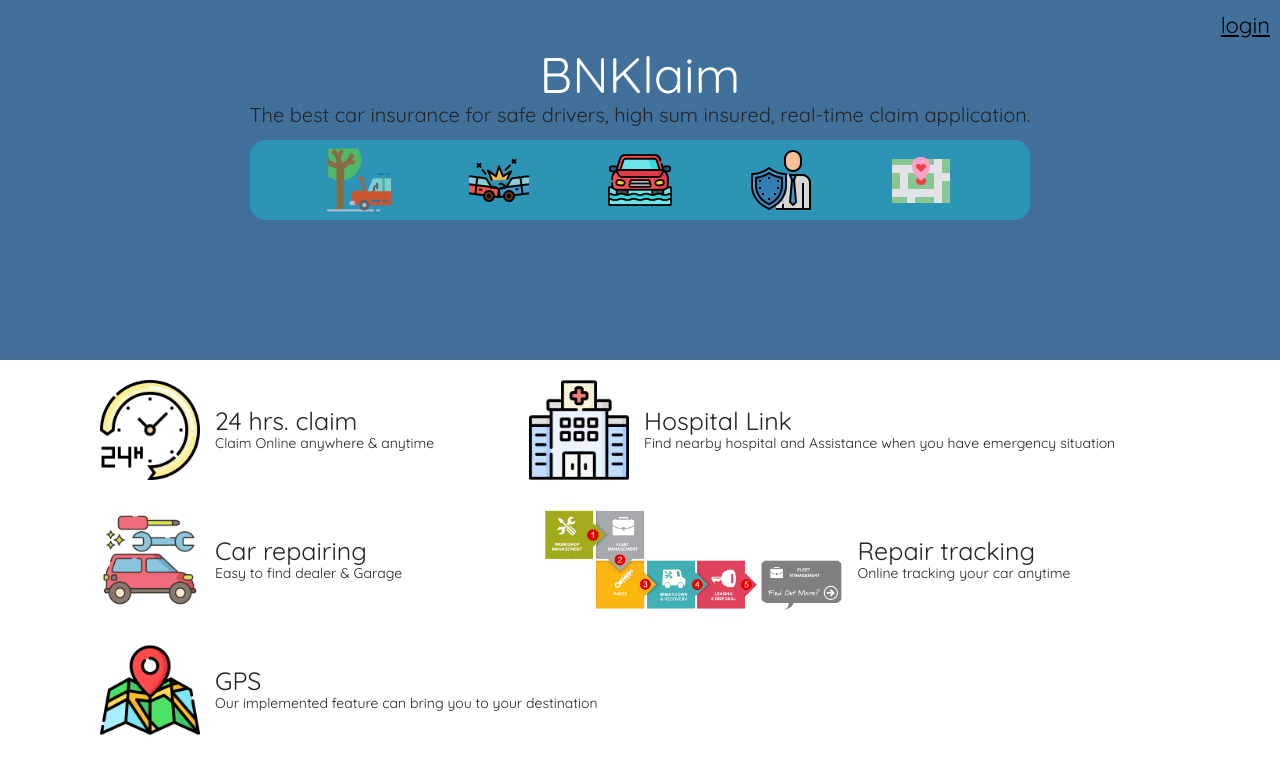
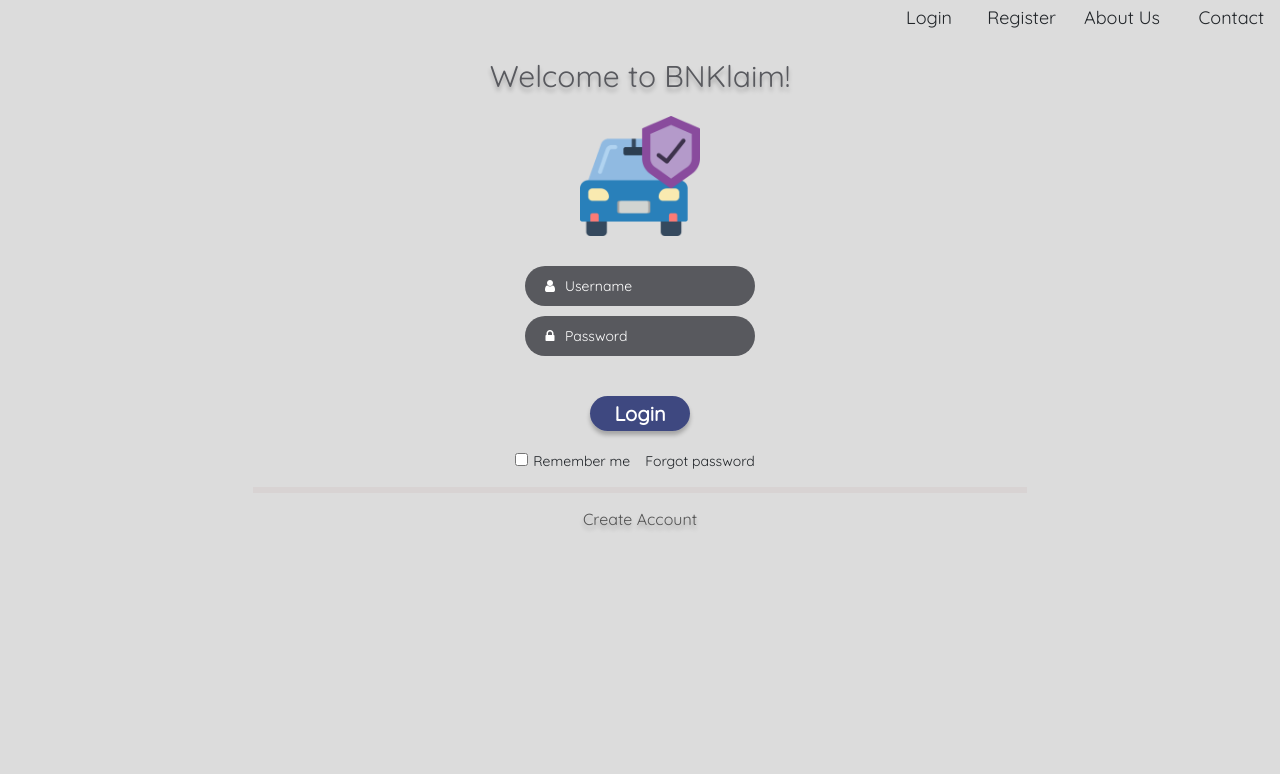
Before and after one commit to Allianz-Training/BNK03-final-project, an Angular app: page / in a window 1280 px wide. Shown: the top 774 px of the page. Built offline with nearby package versions, Linux system fonts and the light colour scheme.

Commit message:
login page interface

```diff
--- a/src/app/app.component.html
+++ b/src/app/app.component.html
@@ -1 +1,2 @@
-<landing-page-base></landing-page-base>
+<!-- <landing-page-base></landing-page-base> -->
+<sign-in-base></sign-in-base>
--- a/src/app/app.module.ts
+++ b/src/app/app.module.ts
@@ -6,6 +6,7 @@ import { FormsModule } from '@angular/forms';
 import { AppRoutingModule } from './app-routing.module';
 import { AppComponent } from './app.component';
 import { LandingPageModule } from './landing-page/landing-page.module';
+import { SignInModule } from './sign-in/sign-in.module';
 
 @NgModule({
   declarations: [AppComponent],
@@ -15,6 +16,7 @@ import { LandingPageModule } from './landing-page/landing-page.module';
     BrowserAnimationsModule,
     LandingPageModule,
     FormsModule,
+    SignInModule
   ],
   providers: [],
   bootstrap: [AppComponent],
--- a/src/app/sign-in/base/base.component.css
+++ b/src/app/sign-in/base/base.component.css
@@ -0,0 +1,83 @@
+div.body {
+    background-color: #DCDCDC;
+    height: 100vh;
+}
+
+.navbar{
+    display: grid;
+    grid-template-columns: 9fr 1fr 1fr 1fr;
+    text-align: right;
+    font-size: 18px;
+}
+.login{
+    text-align: center;
+    display: flex;
+    flex-direction: column;
+    width: 25vw;
+    margin: auto;
+    align-items: center;
+}
+.login img{
+    width: 120px;
+    height: 120px;
+    margin-bottom: 30px;
+}
+#welcome{
+    color: #58595E;
+    font-size: 30px;
+    text-shadow: 0px 4px 4px rgba(0, 0, 0, 0.25);
+    padding: 30px 0px 30px 0px;
+}
+.fa{
+    color:white;
+    position: absolute;
+    padding: 13px;
+    min-width: 50px;
+    text-align: center;
+}
+.input input{
+width: 230px;
+height: 40px;
+background: #58595E;
+border-radius: 25px;
+border:unset;
+margin-bottom: 10px;
+outline: unset;
+color:white;
+padding-left:40px ;
+}
+::placeholder{
+    color: white;
+}
+#loginbtn{
+width: 100px;
+height: 35px;
+background: rgba(23, 36, 106, 0.8);
+box-shadow: 0px 4px 4px rgba(0, 0, 0, 0.25);
+border-radius: 25px;
+border:unset;
+font-weight: bold;
+font-size: 20px;
+color:white;
+margin-top:30px;
+outline: unset;
+}
+.under{
+    margin-top:20px;
+}
+.under span{
+    margin:10px;
+    margin-left:5px;
+}
+.bottom{
+    text-align: center;
+    color: #535353;
+    text-shadow: 0px 4px 4px rgba(0, 0, 0, 0.25);
+    font-size:16px;
+}
+hr{
+    border: 3px solid #D8D3D3;
+    width: 60%;
+    height: 0px;
+    background-color: #D8D3D3 ;
+}
--- a/src/app/sign-in/base/base.component.html
+++ b/src/app/sign-in/base/base.component.html
@@ -1 +1,32 @@
-<p>base works!</p>
+<div class="body">
+    <div class="navbar">
+        <span id="login">Login</span>
+        <span id="register">Register</span>
+        <span id="about-us">About Us</span>
+        <span id="contact">Contact</span>
+    </div>
+    <div class="login">
+        <div id="welcome"> Welcome to BNKlaim!</div>
+        <img src="../../../assets/car-insurance.png" />
+
+        <div class="input">
+            <em class="fa fa-user"></em>
+            <input type="text" id="username" placeholder="Username">
+        </div>
+        <div class="input">
+            <i class="fa fa-lock"></i>
+            <input type="text" id="password" placeholder="Password">
+        </div>
+        <button id="loginbtn">Login</button>
+        <div class="under">
+            <input type="checkbox" />
+            <span id="remember-me">Remember me</span>
+            <span id="forgot-password">Forgot password</span>
+        </div>
+
+    </div>
+    <hr>
+    <div class="bottom">
+        Create Account
+    </div>
+</div>
--- a/src/app/sign-in/sign-in.module.ts
+++ b/src/app/sign-in/sign-in.module.ts
@@ -5,5 +5,6 @@ import { BaseComponent } from './base/base.component';
 @NgModule({
   declarations: [BaseComponent],
   imports: [CommonModule],
+  exports:[BaseComponent]
 })
 export class SignInModule {}
--- a/src/index.html
+++ b/src/index.html
@@ -19,6 +19,7 @@
       href="https://fonts.googleapis.com/icon?family=Material+Icons"
       rel="stylesheet"
     />
+    <link rel="stylesheet" href="https://cdnjs.cloudflare.com/ajax/libs/font-awesome/4.7.0/css/font-awesome.min.css">
   </head>
   <body class="mat-typography">
     <app-root></app-root>
```
Also changed, not shown: 1 other file (tests, documents, lock files or other folders).
